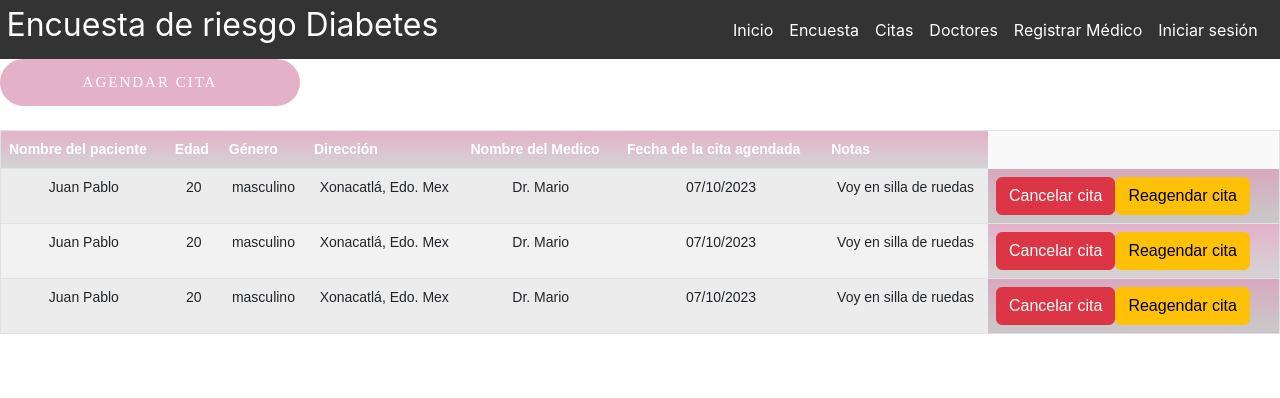
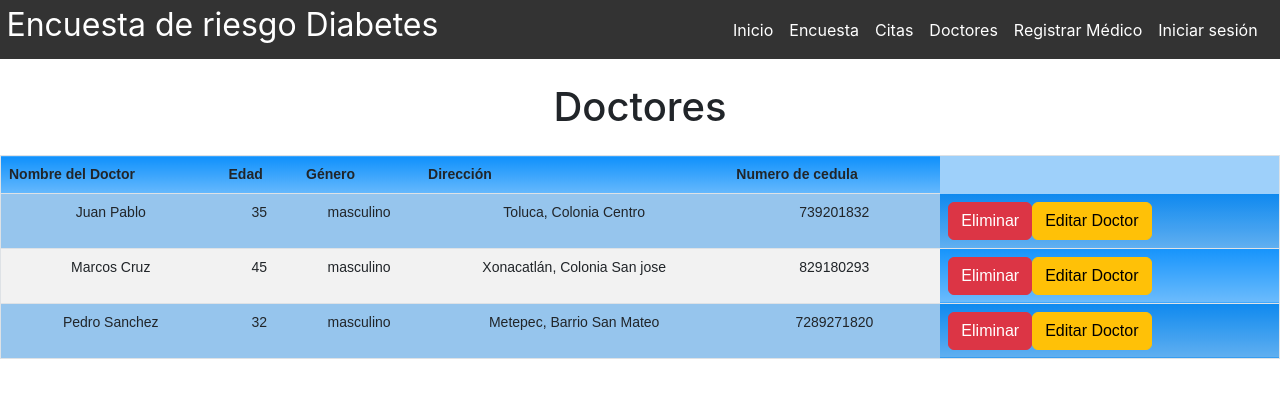
Before and after one commit to Dylan3871/sigloxxl, a React (Create React App) app: page /Doctores in a window 1280 px wide. Shown: the top 398 px of the page. Built offline with nearby package versions, Linux system fonts and the light colour scheme.

Commit message:
Tabla de doctores y diseño de ambas tablas

```diff
--- a/src/assets/css/Resultados.css
+++ b/src/assets/css/Resultados.css
@@ -1,49 +1,3 @@
-
-    .div-1Resultados {
-
-        padding: 30px;
-       display: flex;
-       align-items: center;
-        min-height: 500vh;
-        background: url("../images/backgroundLogin.png") no-repeat;
-        background-size:cover;
-        width: 900%;
-        margin: 0 auto;
-      }
-      .innerResultados {
-        max-width: 3100vh;
-        height: 250vh;
-        display: flex;
-        align-items: center; /* Para centrar verticalmente */
-        justify-content: flex-start; /* Para alinear a la izquierda */
-        text-align: center;
-        background: #c999af;/*color del contenedor*/
-        border-radius: 10px;
-        box-shadow: 0px 0px 10px 0px rgba(0, 0, 0, 0.2);
-        -webkit-box-shadow: 0px 0px 10px 0px rgba(0, 0, 0, 0.2);
-        -moz-box-shadow: 0px 0px 10px 0px rgba(0, 0, 0, 0.2);
-        -ms-box-shadow: 0px 0px 10px 0px rgba(0, 0, 0, 0.2);
-        -o-box-shadow: 0px 0px 10px 0px rgba(0, 0, 0, 0.2);
-        margin-top: -85rem;
-      }
-
-    .barraResultados{
-        margin-top:-100rem;
-        margin-left:1rem;
-        margin-right: 1rem;
-        width: 90%;
-        background-color:#ffffff;
-
-
-    }
-    .textoResultado{
-        padding: 1rem;
-        width: 65%;
-        padding-top:77px;
-        padding-left: 1rem;
-        padding-right:800px;
-
-    }
 /*tabla*/
 .contenedor {
   position:relative;
@@ -56,18 +10,17 @@ table {
   font-family: Arial, sans-serif;
   font-size: 14px;
   margin-top: 20px;
-  background-color: #f9f9f9;
-  color: #444;
+  background-color: rgb(158, 208, 250);
+  color: #000000;
   border: 1px solid #ddd;
 }
 
 th {
-  background-color: #e3b1c8;
-  color: white;
+
   text-align: center;
   padding: 12px;
   border: 5px solid #ffffff;
-  background-image: linear-gradient(to bottom, #e3b1c8, #d4d4d4);
+  background-image: linear-gradient(to bottom, rgba(4, 140, 252, 0.925), rgba(97, 183, 253, 0.925));
   font-weight: bold;
 
 }
@@ -130,11 +83,3 @@ tr:hover {
     border-bottom: 0;
   }
 }
-
-
-    /*tabla1*/
-    .contenedor1 {
-      position:relative;
-      left: -135vh;
-      top: -20.3rem;
-    }
--- a/src/assets/scss/Login.scss
+++ b/src/assets/scss/Login.scss
@@ -240,9 +240,9 @@
   align-items: center;
   justify-content: center;
   padding: 0;
-  background: #e3b1c8;
+  background: rgba(4, 140, 252, 0.925);
   font-size: 15px;
-  color: #fff;
+  color: #000000;
   text-transform: uppercase;
   font-family: "ElMessiri-SemiBold";
   -webkit-transform: perspective(1px) translateZ(0);
--- a/src/components/Citas.jsx
+++ b/src/components/Citas.jsx
@@ -72,7 +72,7 @@ function Citas() {
                                 </div> */}
 
                                 <div class="mb-3">
-                                    <label for="exampleFormControlTextarea1" class="form-label">Notas (¿Algo que el Médico deba saber?</label>
+                                    <label for="exampleFormControlTextarea1" class="form-label">Notas (¿Algo que el Médico deba saber?)</label>
                                     <textarea class="form-control" id="exampleFormControlTextarea1" rows="3"></textarea>
                                 </div>
                             </div>
--- a/src/components/Doctores.jsx
+++ b/src/components/Doctores.jsx
@@ -1,6 +1,7 @@
 import React, { useState } from 'react'
 import "bootstrap/dist/css/bootstrap.min.css";
 import Navbar from './Navbar';
+
 
 function Doctores() {
 
@@ -8,137 +9,54 @@ function Doctores() {
         <div>
             <Navbar />
             <div>
-                {/* Agendar una nueva cita*/}
-                {/* botón Modal */}
-                <button type="button" class="buttonCitas" data-bs-toggle="modal" data-bs-target="#exampleModal">
-                    Agendar Cita
-                </button>
-
-                {/* Modal */}
-                <div class="modal fade" id="exampleModal" tabindex="-1" aria-labelledby="exampleModalLabel" aria-hidden="true">
-                    <div class="modal-dialog">
-                        <div class="modal-content">
-                            <div class="modal-header">
-                                <h5 class="modal-title" id="exampleModalLabel">Agendar Cita (Datos del paciente) </h5>
-                                <button type="button" class="btn-close" data-bs-dismiss="modal" aria-label="Close"></button>
-                            </div>
-                            {/* Cuerpo del Modal */}
-                            <div class="modal-body">
-                                <div class="row g-3">
-                                    <div class="col">
-                                        <label class="form-label">Nombre(s)</label>
-                                        <input type="text" class="form-control" placeholder="Nombre(s)" aria-label="First name"></input>
-                                    </div>
-                                    <div class="col">
-                                        <label class="form-label">Apellidos</label>
-                                        <input type="text" class="form-control" placeholder="Apellidos" aria-label="Last name"></input>
-                                    </div>
-                                    <div class="col-2">
-                                        <label class="form-label">Edad</label>
-                                        <input type="text" class="form-control" placeholder="Edad" aria-label="Last name"></input>
-                                    </div>
-                                </div>
-                                <div>
-                                    <label class="form-label">Genero</label>
-                                    <select class="form-select" aria-label="Default select example">
-                                        <option selected>Seleccione su genero</option>
-                                        <option value="1">Masculino</option>
-                                        <option value="2">Femenino</option>
-                                        <option value="3">Otro</option>
-                                    </select>
-                                </div>
-                                <div class="mb-3">
-                                    <label class="form-label">Dirección</label>
-                                    <input class="form-control form-control-sm" type="text" placeholder="Dirección" aria-label=".form-control-sm example"></input>
-                                </div>
-                                <div>
-                                    <label class="form-label">Elija a su Medíco</label>
-                                    <select class="form-select" aria-label="Medico">
-                                        <option selected>Seleccione a su Médico de confianza</option>
-                                        <option value="1">Médico 1</option>
-                                        <option value="2">Médico 2</option>
-                                        <option value="3">Médico 3</option>
-                                    </select>
-                                </div>
-
-                                <div class="mb-3">
-                                    <label for="birthdate" class="form-label">Agende su cita</label>
-                                    <input type="date" class="form-control" id="fechaCita" name="fechaCita"></input>
-                                </div>
-
-                                {/* <div class="mb-3">
-                                    <label for="formFileSm" class="form-label">Foto de perfil</label>
-                                    <input class="form-control form-control-sm" id="formFileSm" type="file"></input>
-                                </div> */}
-
-                                <div class="mb-3">
-                                    <label for="exampleFormControlTextarea1" class="form-label">Notas (¿Algo que el Médico deba saber?</label>
-                                    <textarea class="form-control" id="exampleFormControlTextarea1" rows="3"></textarea>
-                                </div>
-                            </div>
-                            {/* Fin de cuerpo del Modal */}
-                            <div class="modal-footer">
-                                <button type="button" class="btn btn-secondary" data-bs-dismiss="modal">Cancelar</button>
-                                <button type="submit" class="btn btn-primary">Guardar</button>
-                            </div>
-                        </div>
-                    </div>
-                </div>
+                <h1 class="text-center mt-4">Doctores</h1>
             </div>
-            {/*Fin Agendra Cita */}
 
             {/* Tabla de Citas */}
             <div>
                 <table class="table table-striped mt-4">
                     <thead>
                         <tr>
-                            <th scope="col">Nombre del paciente</th>
+                            <th scope="col">Nombre del Doctor</th>
                             <th scope="col">Edad</th>
                             <th scope="col">Género</th>
                             <th scope="col">Dirección</th>
-                            <th scope="col">Nombre del Medico</th>
-                            <th scope="col">Fecha de la cita agendada</th>
-                            <th scope="col">Notas</th>
+                            <th scope="col">Numero de cedula</th>
+
                         </tr>
                     </thead>
                     <tbody>
                         <tr>
                             <td>Juan Pablo</td>
-                            <td>20</td>
+                            <td>35</td>
                             <td>masculino</td>
-                            <td>Xonacatlá, Edo. Mex</td>
-                            <td>Dr. Mario</td>
-                            <td>07/10/2023</td>
-                            <td>Voy en silla de ruedas</td>
+                            <td>Toluca, Colonia Centro</td>
+                            <td>739201832</td>
                             <th>
-                                <button type="button" class="btn btn-danger">Cancelar cita</button>
-                                <button type="button" class="btn btn-warning">Reagendar cita</button>
+                            <button type="button" class="btn btn-danger">Eliminar</button>
+                            <button type="button" class="btn btn-warning">Editar Doctor</button>
                             </th>
                         </tr>
                         <tr>
-                            <td>Juan Pablo</td>
-                            <td>20</td>
+                            <td>Marcos Cruz</td>
+                            <td>45</td>
                             <td>masculino</td>
-                            <td>Xonacatlá, Edo. Mex</td>
-                            <td>Dr. Mario</td>
-                            <td>07/10/2023</td>
-                            <td>Voy en silla de ruedas</td>
+                            <td>Xonacatlán, Colonia San jose</td>
+                            <td>829180293</td>
                             <th>
-                                <button type="button" class="btn btn-danger">Cancelar cita</button>
-                                <button type="button" class="btn btn-warning">Reagendar cita</button>
+                            <button type="button" class="btn btn-danger">Eliminar</button>
+                            <button type="button" class="btn btn-warning">Editar Doctor</button>
                             </th>
                         </tr>
                         <tr>
-                            <td>Juan Pablo</td>
-                            <td>20</td>
+                            <td>Pedro Sanchez</td>
+                            <td>32</td>
                             <td>masculino</td>
-                            <td>Xonacatlá, Edo. Mex</td>
-                            <td>Dr. Mario</td>
-                            <td>07/10/2023</td>
-                            <td>Voy en silla de ruedas</td>
+                            <td>Metepec, Barrio San Mateo</td>
+                            <td>7289271820</td>
                             <th>
-                                <button type="button" class="btn btn-danger">Cancelar cita</button>
-                                <button type="button" class="btn btn-warning">Reagendar cita</button>
+                                <button type="button" class="btn btn-danger">Eliminar</button>
+                                <button type="button" class="btn btn-warning">Editar Doctor</button>
                             </th>
                         </tr>
 
```
